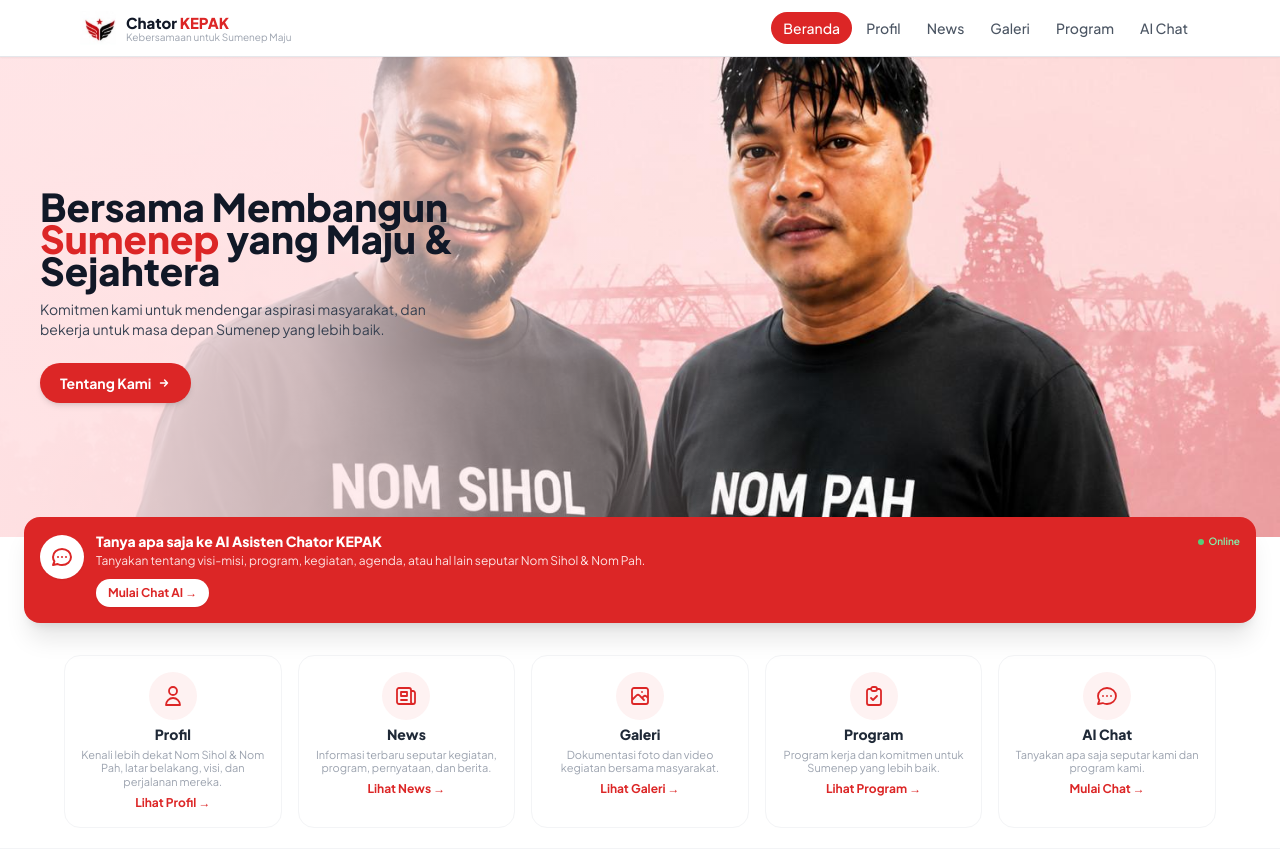
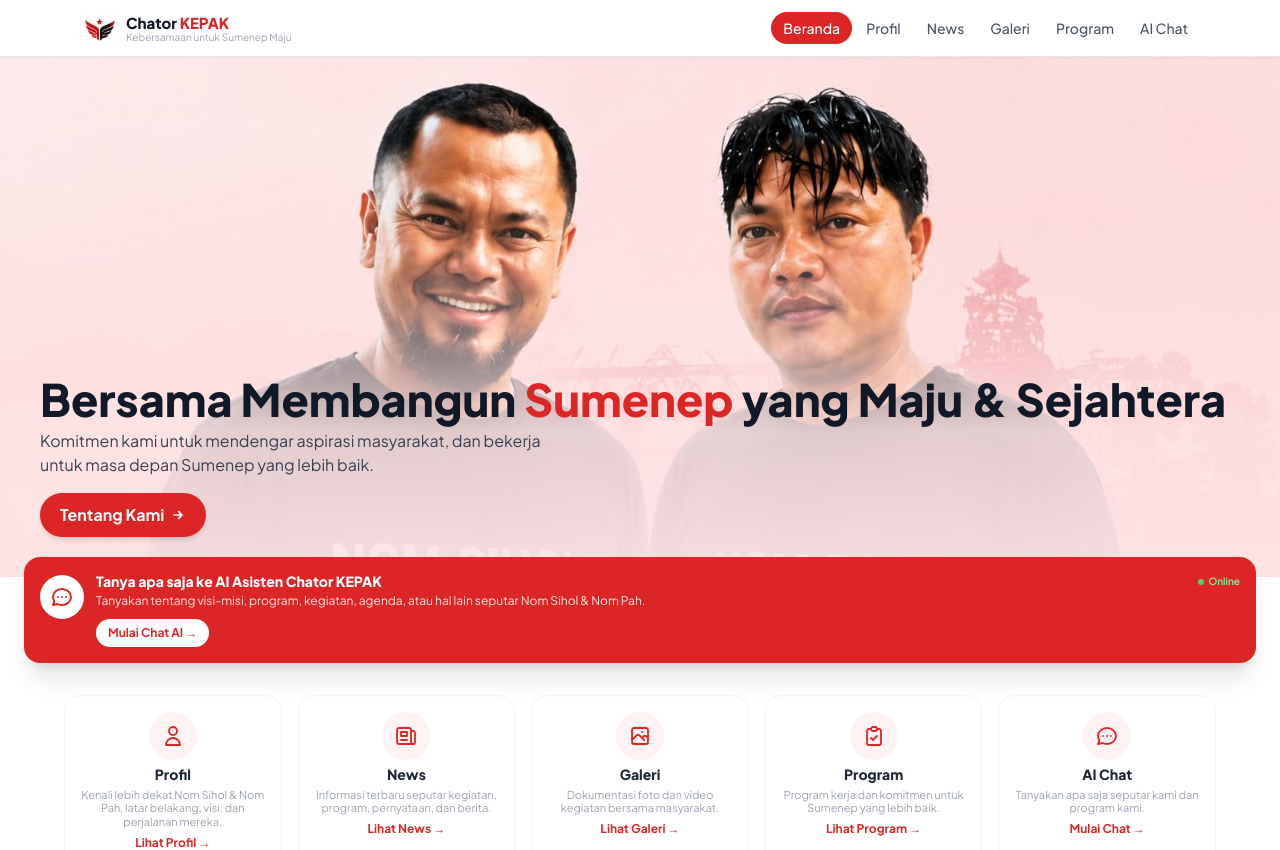
Before and after one commit to hamrasidi7-rgb/ChatorKEPAK, a Next.js app: page / in a window 1280 px wide. Shown: the top 850 px of the page. Built offline with nearby package versions, Linux system fonts and the light colour scheme.

Commit message:
feat: hero title bottom-aligned, font bigger, gradient top-to-bottom

```diff
--- a/src/components/home/HeroSection.tsx
+++ b/src/components/home/HeroSection.tsx
@@ -3,58 +3,52 @@ import Link from "next/link";
 
 export default function HeroSection() {
   return (
-    <section className="relative bg-rose-100 overflow-hidden min-h-[260px] sm:min-h-[320px] md:min-h-[480px]">
+    <section className="relative bg-rose-100 overflow-hidden min-h-[300px] sm:min-h-[380px] md:min-h-[520px]">
 
-      {/* Foto duo sebagai background full-width */}
+      {/* Foto duo background */}
       <Image
         src="/images/hero-duo.jpeg"
         alt="Nom Sihol & Nom Pah"
         fill
-        className="object-cover object-center"
+        className="object-cover object-top"
         priority
       />
 
-      {/* Gradient kiri → kanan: menyatu sempurna karena bg foto sudah rose */}
+      {/* Gradient bawah → atas: foto terlihat di atas, teks terbaca di bawah */}
       <div
         className="absolute inset-0 z-10 pointer-events-none"
         style={{
           background:
-            "linear-gradient(to right, rgba(255,228,230,0.93) 0%, rgba(255,228,230,0.78) 24%, rgba(255,228,230,0.28) 48%, transparent 64%)",
+            "linear-gradient(to top, rgba(255,228,230,0.97) 0%, rgba(255,228,230,0.88) 28%, rgba(255,228,230,0.3) 55%, transparent 74%)",
         }}
       />
 
-      {/* Teks overlay kiri */}
-      <div className="relative z-20 flex flex-col justify-center min-h-[260px] sm:min-h-[320px] md:min-h-[480px] px-5 md:px-10 py-8 w-[52%] md:max-w-lg">
-        <h1 className="text-[1.2rem] sm:text-2xl md:text-[2.4rem] font-extrabold text-gray-900 leading-tight mb-2 md:mb-3">
+      {/* Teks di bagian bawah */}
+      <div className="absolute inset-x-0 bottom-0 z-20 px-5 md:px-10 pb-6 md:pb-10">
+        <h1 className="text-2xl sm:text-3xl md:text-[2.8rem] font-extrabold text-gray-900 leading-tight mb-2 md:mb-3">
           Bersama Membangun{" "}
           <span className="text-brand-red">Sumenep</span>{" "}
           yang Maju &amp; Sejahtera
         </h1>
-        <p className="text-gray-700 text-[10px] sm:text-xs md:text-sm leading-relaxed mb-4 md:mb-6">
+        <p className="text-gray-700 text-[11px] sm:text-sm md:text-base leading-relaxed mb-4 max-w-sm md:max-w-lg">
           Komitmen kami untuk mendengar aspirasi masyarakat, dan bekerja
           untuk masa depan Sumenep yang lebih baik.
         </p>
-        <div>
         <Link
           href="/profil"
-            className="inline-flex items-center gap-1.5 bg-brand-red hover:bg-brand-red-hover text-white font-bold text-xs md:text-sm px-4 md:px-5 py-2 md:py-2.5 rounded-full transition-colors shadow-md"
+          className="inline-flex items-center gap-1.5 bg-brand-red hover:bg-brand-red-hover text-white font-bold text-sm md:text-base px-5 py-2.5 rounded-full transition-colors shadow-md"
         >
           Tentang Kami
           <svg
-              className="w-3.5 h-3.5"
+            className="w-4 h-4"
             fill="none"
             viewBox="0 0 24 24"
             stroke="currentColor"
             strokeWidth={2.5}
           >
-              <path
-                strokeLinecap="round"
-                strokeLinejoin="round"
-                d="M13 7l5 5m0 0l-5 5m5-5H6"
-              />
+            <path strokeLinecap="round" strokeLinejoin="round" d="M13 7l5 5m0 0l-5 5m5-5H6" />
           </svg>
         </Link>
-        </div>
       </div>
 
     </section>
```
Lines whose indentation alone changed are shown as unchanged.
